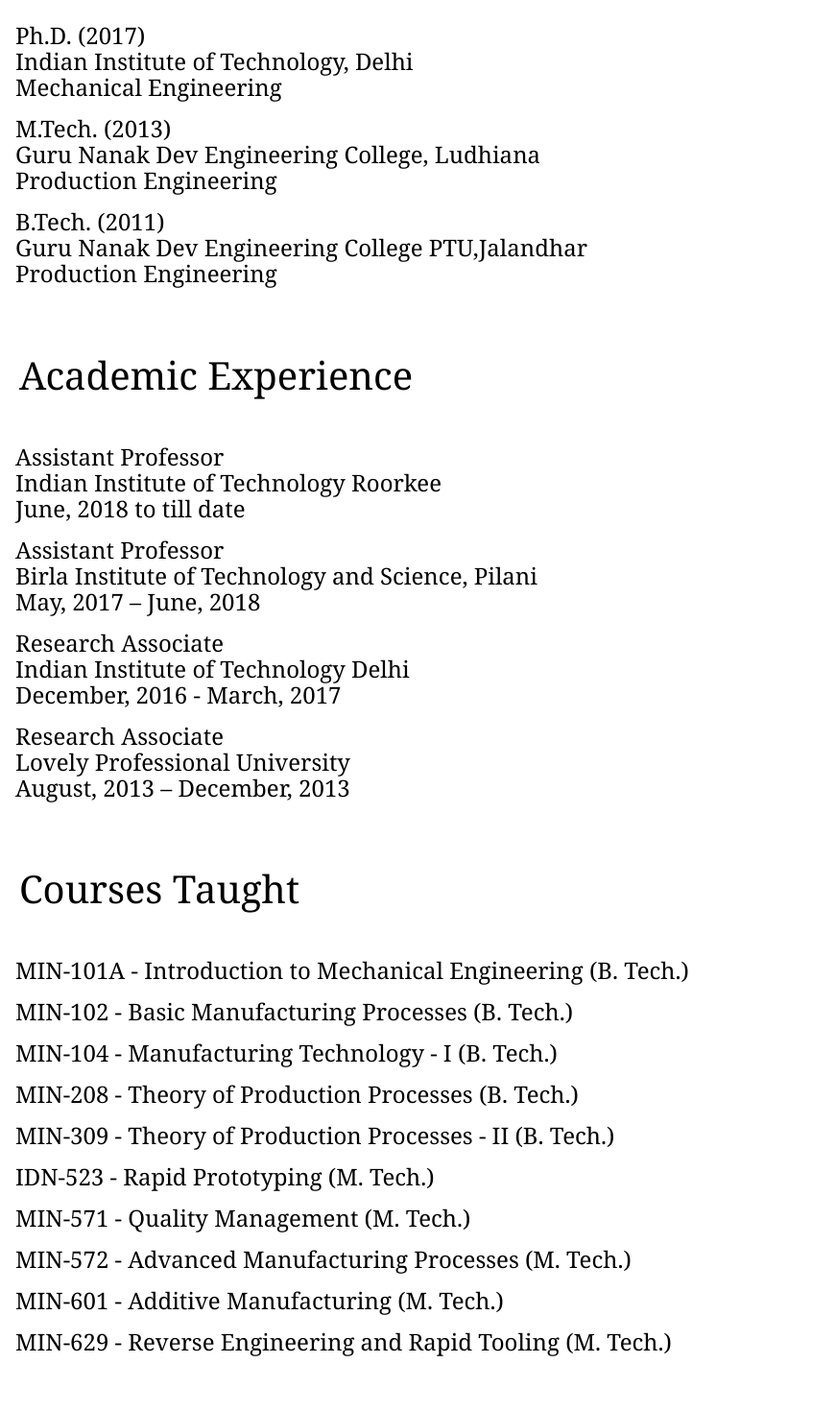
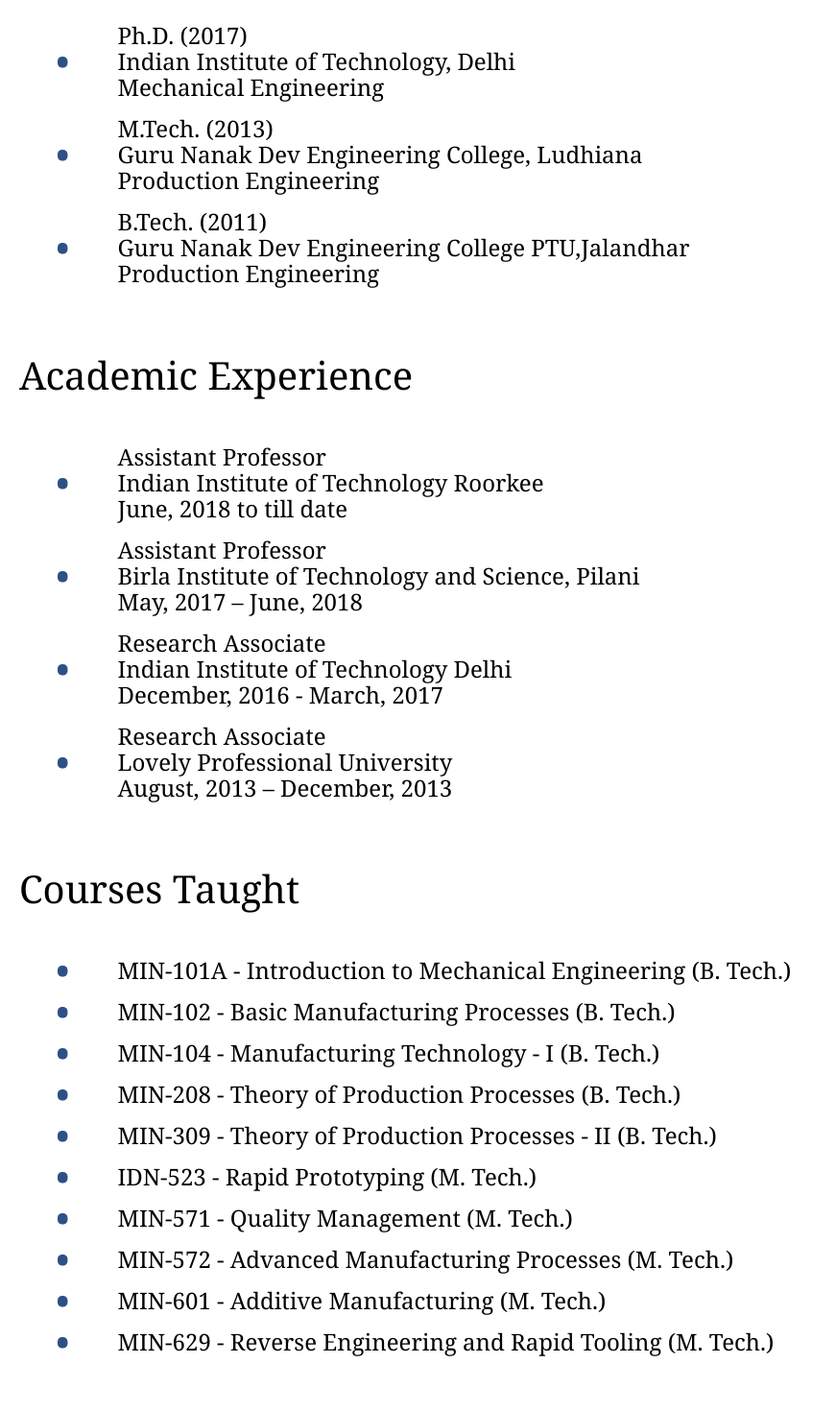
Before and after one commit to Kirthik24/varun-sharma-profile, a React (Vite) app: page / in a window 1280 px wide. Shown: the part 860-2330 px from the top of the page at 96% size, without its empty margins (0-871 px from the left). Built offline with nearby package versions, Linux system fonts and the light colour scheme.

Commit message:
bullet updated

```diff
--- a/src/css/profile.scss
+++ b/src/css/profile.scss
@@ -46,3 +46,7 @@
         }
     }
 }
+
+.profileul{
+    margin-left: 82px;
+}
--- a/src/css/ulist.scss
+++ b/src/css/ulist.scss
@@ -32,6 +32,8 @@
 
     ul{
         li{
+            display: flex;
+            align-items: center;
 
             font-family: 'Georgia';
             font-style: normal;
@@ -39,11 +41,21 @@
             font-size: 24px;
             line-height: 27px;
             margin: 16px;
+            list-style-type:none;
             span{
                 position: relative;
                 left: 40px;
             }
         }
+
+
+    }
+
+    ul li:before {
+        content: "•";
+        font-size: 40px;
+        color: #2D5186;
+        padding-right: 10px;
     }
 
 
--- a/src/pages/Profile.jsx
+++ b/src/pages/Profile.jsx
@@ -27,7 +27,7 @@
             <svg width="68" height="68" viewBox="0 0 68 68" fill="none" xmlns="http://www.w3.org/2000/svg"> <path d="M11.322 27.2L34 40.8L68 20.4L34 0L0 20.4H34V27.2H11.322ZM0 27.2V54.4L6.8 46.852V31.28L0 27.2ZM34 68L17 57.8L10.2 53.72V33.32L34 47.6L57.8 33.32V53.72L34 68Z" fill="#2D5186"/> </svg>.
             <h2>Education</h2>
             </div>
-            <div className="points">
+            <div className="points profileul">
                 <ul>
                     <li><span>
                         Ph.D. (2017) <br />
@@ -56,7 +56,7 @@
 
             <h2>Academic Experience</h2>
             </div>
-            <div className="points">
+            <div className="points profileul">
                 <ul>
                     <li><span>
                     Assistant Professor <br />
@@ -92,7 +92,7 @@
 
             <h2>Courses Taught</h2>
             </div>
-            <div className="points">
+            <div className="points profileul">
                 <ul>
                     <li><span>MIN-101A - Introduction to Mechanical Engineering (B. Tech.)</span></li>
                     <li><span>MIN-102 - Basic Manufacturing Processes (B. Tech.) </span></li>
@@ -118,7 +118,7 @@
 
             <h2>Short Term Courses/Seminar Organized</h2>
             </div>
-            <div className="points">
+            <div className="points profileul">
                 <ul>
                     <li><span>
                     Idea conceptualization through<br />
@@ -147,7 +147,7 @@
 
             <h2>Non-academic Responsibilities</h2>
             </div>
-            <div className="points">
+            <div className="points profileul">
                 <ul>
                    <li><span>Member, Faculty Search Committee, 2018-2019</span></li>
                    <li><span>Member, Planning, Information, and Special Event Cell, 2018-till date</span></li>
@@ -173,7 +173,7 @@
 
             <h2>Invited Lectures</h2>
             </div>
-            <div className="points">
+            <div className="points profileul">
                 <ul>
                    <li><span>Pharmaceutical applications of 3D printing <br />
 DDM College of Pharmacy, Una, Himachal
```
